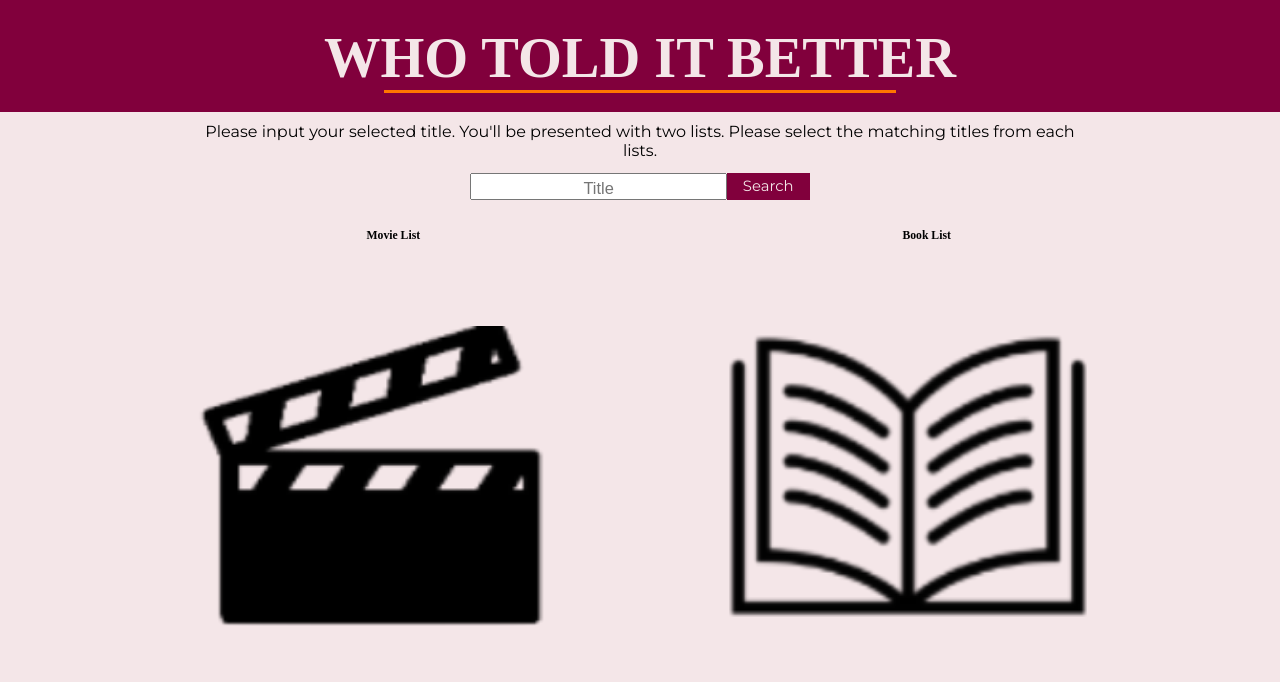
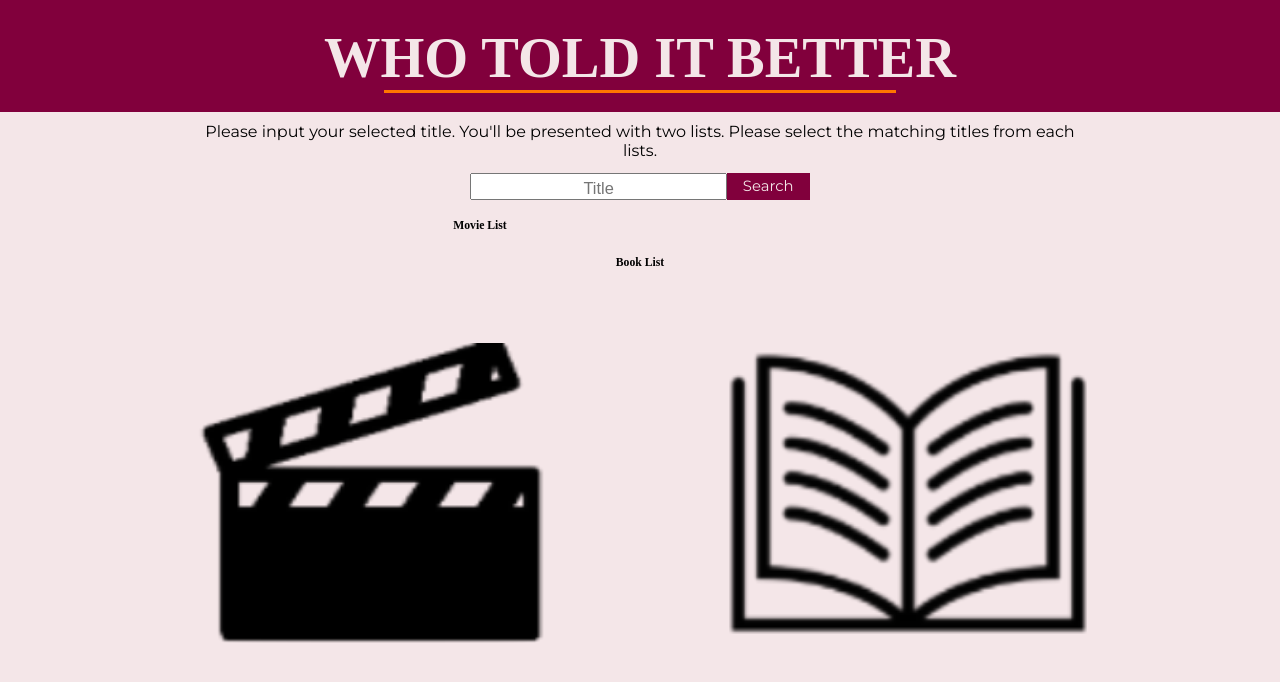
Before and after one commit to whotib/whoToldItBetter, a React (Create React App) app: page /data in a window 1280 px wide. Shown: the top 682 px of the page. Built offline with nearby package versions, Linux system fonts and the light colour scheme; a web font is replaced by a local one.

Commit message:
styling of movie and book list

```diff
--- a/src/DisplayingData.js
+++ b/src/DisplayingData.js
@@ -116,7 +116,7 @@ class DisplayingData extends Component {
 
   };
 
-  handleTitleBookOption =(event) => {
+  handleTitleBookOption = (event) => {
     console.log("Book Rating" + event.target.attributes[2].value)
     let bookRating = event.target.attributes[2].value
     let newBookRating = Math.round((bookRating * 2) * 10)
@@ -156,49 +156,51 @@ class DisplayingData extends Component {
             </button>
           </form>
 
-          <ul className="movieUl">
+          <div className="movieUl">
             <h3 id="movieList">Movie List</h3>
             {this.state.movieArray.slice([0], [5]).map((movie) => {
               return (
-                <li key={movie.id} className="movieLi">
+
                 <button
+                  key={movie.id}
                   onClick={this.handleTitleOption}
                   data-title={movie.title}
                   data-id={movie.id}
                   data-poster={movie.poster_path}
                   data-rating={movie.vote_average}
                   aria-labelledby="movieList"
+                  className="buttonChoices"
                 >
                   {movie.title}
                 </button>
-                </li>
+
               );
             })}
-          </ul>
+          </div>
 
-          <ul className="bookUl">
+          <div className="bookUl">
             <h3 id="bookList">Book List</h3>
             {this.state.bookArray === undefined ? (
               <p>Sorry, no books matched!</p>
             ) : (
                 this.state.bookArray.slice([0], [5]).map((book) => {
                   return (
-                  <li key={book.id._text} className="bookLi">
                     <button
+                      key={book.id._text}
                       onClick={this.handleTitleBookOption}
                       data-title={book.best_book.title._text}
                       data-value={book.best_book.title.text}
                       data-image={book.best_book.image_url._text}
                       data-rating={book.average_rating._text}
                       aria-labelledby="bookList"
+                      className="buttonChoices"
                     >
                       {book.best_book.title._text}
                     </button>
-                  </li>
                   );
                 })
               )}
-          </ul>
+          </div>
 
           <div className="moviePoster">
             <h2>{this.state.movieInfo.title}</h2>
@@ -217,7 +219,7 @@ class DisplayingData extends Component {
             </div>
             {this.state.bookInfo.image ? <p>Rating: {this.state.movieInfo.rating}</p> : ""}
 
-            {this.state.movieInfo.rating > this.state.bookInfo.rating ? <p>winner!!</p> : "" }
+            {this.state.movieInfo.rating > this.state.bookInfo.rating ? <p>winner!!</p> : ""}
           </div>
 
           <div className="bookCover">
@@ -235,7 +237,7 @@ class DisplayingData extends Component {
                   />
                 )}
             </div>
-            {this.state.bookInfo.image ? <p>Rating: {this.state.bookInfo.rating}</p>: ""}
+            {this.state.bookInfo.image ? <p>Rating: {this.state.bookInfo.rating}</p> : ""}
 
             {this.state.movieInfo.rating < this.state.bookInfo.rating ? <p>Winner</p> : ""}
           </div>
--- a/src/Styles/layout.scss
+++ b/src/Styles/layout.scss
@@ -89,11 +89,11 @@ main .breakLine {
   // Lists of Books
   .movieUl,
   .bookUl{
-    grid-row: 4/5;
-    grid-column: 2/7;
+    // grid-row: 4/5;
+    grid-column: 2/9;
   }
   .bookUl{
-    grid-column: 7/12;
+    grid-column: 2/12;
   }
   .movieLi,
   .bookLi  {
@@ -130,3 +130,12 @@ main .breakLine {
     height: 100%;
     width: 100%;
   }
+
+  .buttonChoices {
+    // display: flex;
+    // flex-direction: row;
+    // flex-wrap: wrap;
+    border: 1px black solid;
+    margin:3px;
+    border-radius: 2px;
+  }
```
Lines whose indentation alone changed are shown as unchanged.
